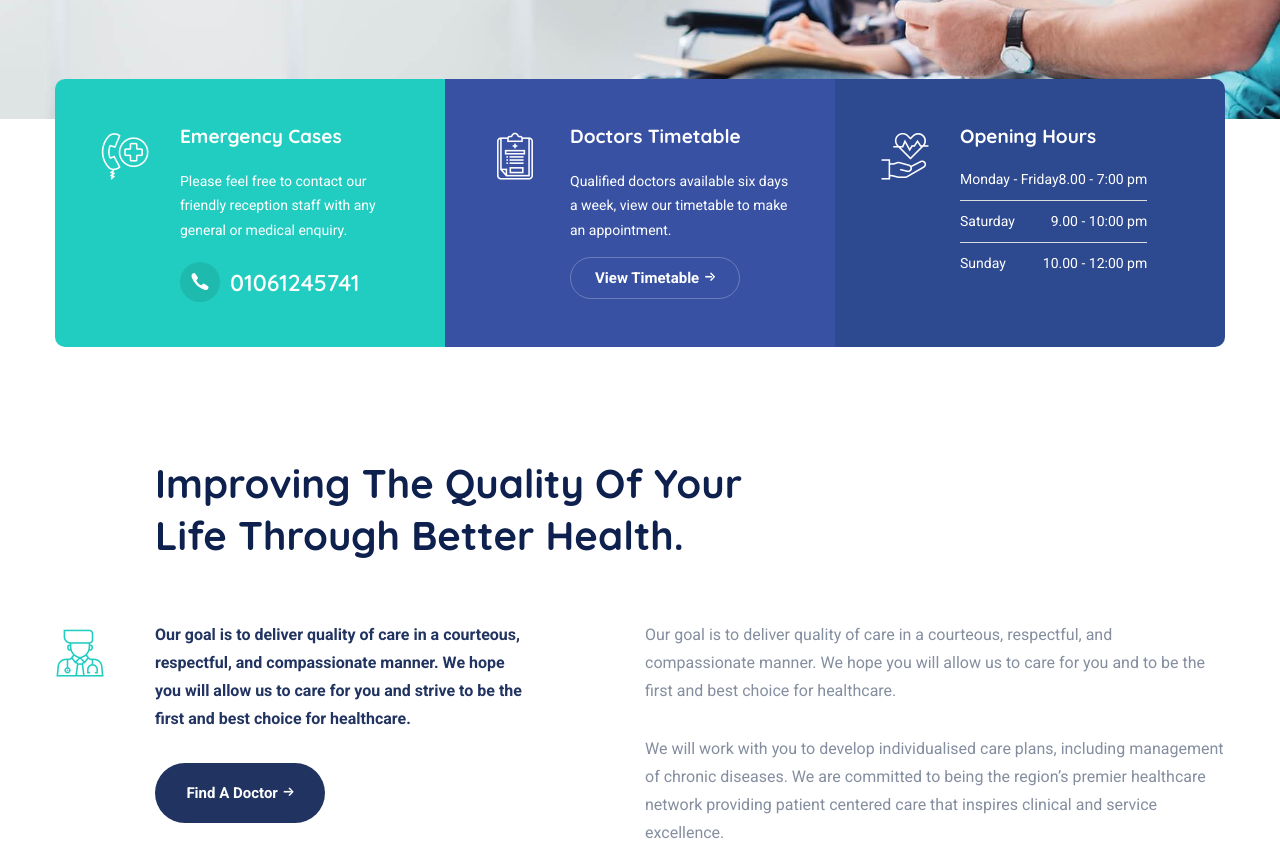
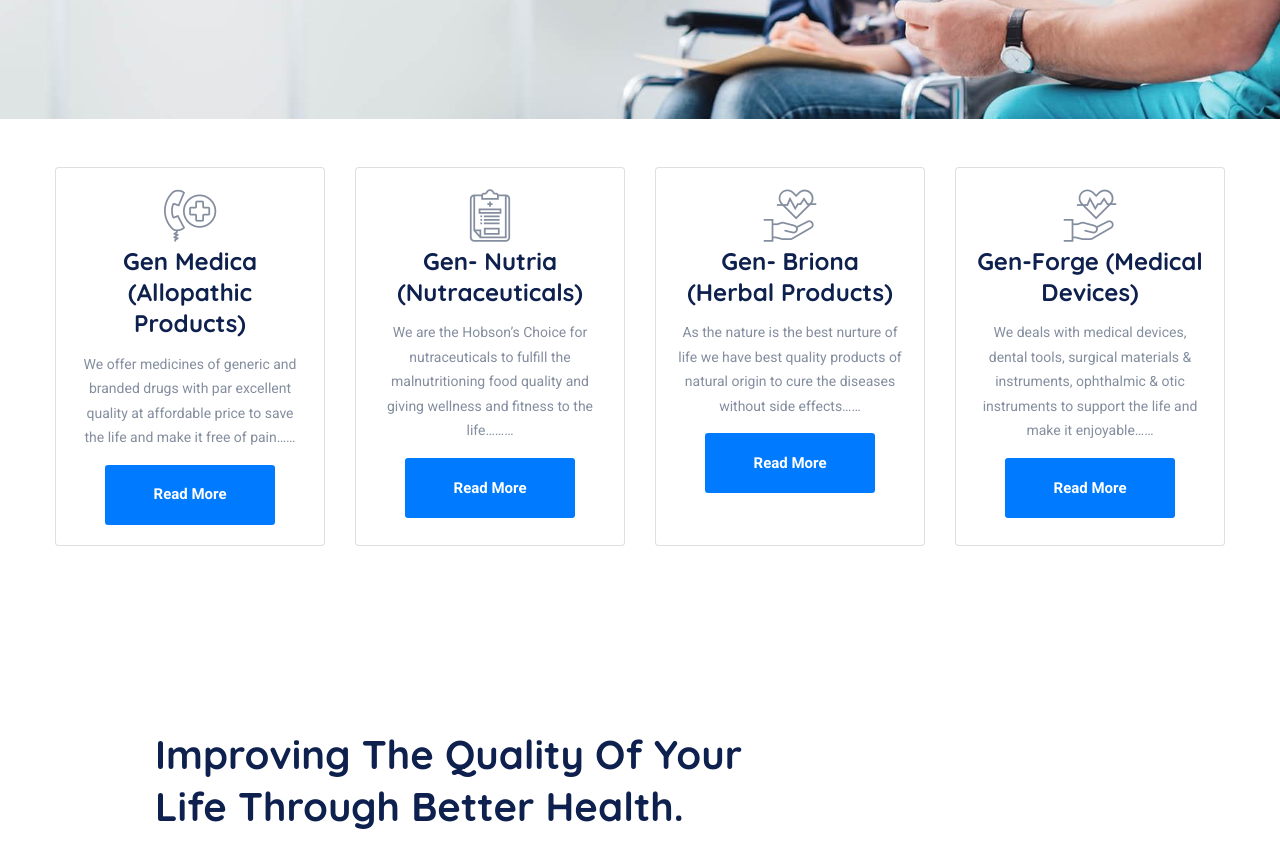
Before and after one commit to abdulrehman043/narbioton_web, a plain HTML site: page index.html in a window 1280 px wide. Shown: the part 676-1526 px from the top of the page. Drawn offline with Linux system fonts and the light colour scheme; files whose address does not match are found by name.

Commit message:
update pharamcy 1

```diff
--- a/index.html
+++ b/index.html
@@ -9,7 +9,7 @@
   <meta http-equiv="X-UA-Compatible" content="ie=edge" />
   <meta name="description" content="Medcity - Medical Healthcare HTML5 Template">
   <link href="assets/images/favicon/favicon.png" rel="icon">
-  <title>Medcity - Medical Healthcare HTML5 Template</title>
+  <title>Narbitton - Pharmacy</title>
 
   <link rel="stylesheet"
     href="https://fonts.googleapis.com/css2?family=Quicksand:wght@400;500;600;700&amp;family=Roboto:wght@400;700&amp;display=swap">
@@ -45,20 +45,20 @@
                       </a>
                       <p>Please feel free to contact our friendly reception staff with any general or medical enquiry.
                       </p>
-                      <a href="appointment.html" class="btn btn__secondary btn__link btn__block">
+                      <!-- <a href="appointment.html" class="btn btn__secondary btn__link btn__block">
                         <span>Make Appointment</span> <i class="icon-arrow-right"></i>
-                      </a>
-                    </div><!-- /.miniPopup-emergency -->
+                      </a> -->
+                    </div>
                   </li>
-                  <li>
+                  <!-- <li>
                     <i class="icon-phone"></i><a href="tel:+5565454117">Emergency Line: (002) 01061245741</a>
-                  </li>
-                  <li>
+                  </li> -->
+                  <!-- <li>
                     <i class="icon-location"></i><a href="#">Location: Brooklyn, New York</a>
-                  </li>
-                  <li>
+                  </li> -->
+                  <!-- <li>
                     <i class="icon-clock"></i><a href="contact-us.html">Mon - Fri: 8:00 am - 7:00 pm</a>
-                  </li>
+                  </li> -->
                 </ul><!-- /.contact__list -->
                 <div class="d-flex">
                   <ul class="social-icons list-unstyled mb-0 mr-30">
@@ -66,10 +66,10 @@
                     <li><a href="#"><i class="fab fa-instagram"></i></a></li>
                     <li><a href="#"><i class="fab fa-twitter"></i></a></li>
                   </ul><!-- /.social-icons -->
-                  <form class="header-topbar__search">
+                  <!-- <form class="header-topbar__search">
                     <input type="text" class="form-control" placeholder="Search...">
                     <button class="header-topbar__search-btn"><i class="fa fa-search"></i></button>
-                  </form>
+                  </form> -->
                 </div>
               </div>
             </div><!-- /.col-12 -->
@@ -88,24 +88,7 @@
           <div class="collapse navbar-collapse" id="mainNavigation">
             <ul class="navbar-nav ml-auto">
               <li class="nav__item has-dropdown">
-                <a href="#" data-toggle="dropdown" class="dropdown-toggle nav__item-link active">Home</a>
-                <ul class="dropdown-menu">
-                  <li class="nav__item">
-                    <a href="index.html" class="nav__item-link">Home Main</a>
-                  </li><!-- /.nav-item -->
-                  <li class="nav__item">
-                    <a href="home-modern.html" class="nav__item-link">Home Modern</a>
-                  </li><!-- /.nav-item -->
-                  <li class="nav__item">
-                    <a href="home-classic.html" class="nav__item-link">Home Classic</a>
-                  </li><!-- /.nav-item -->
-                  <li class="nav__item">
-                    <a href="home-dentist.html" class="nav__item-link">Home Dentist</a>
-                  </li><!-- /.nav-item -->
-                  <li class="nav__item">
-                    <a href="home-pharmacy.html" class="nav__item-link">Home pharmacy</a>
-                  </li><!-- /.nav-item -->
-                </ul><!-- /.dropdown-menu -->
+                <a href="home-pharmacy.html" data-toggle="dropdown" class="dropdown-toggle nav__item-link active">Home</a>
               </li><!-- /.nav-item -->
               <li class="nav__item has-dropdown">
                 <a href="#" data-toggle="dropdown" class="dropdown-toggle nav__item-link">About Us</a>
@@ -321,57 +304,65 @@
     <!-- ============================
         contact info
     ============================== -->
-    <section class="contact-info py-0">
+
+    <section class="contact-info py-5">
       <div class="container">
-        <div class="row row-no-gutter boxes-wrapper">
-          <div class="col-sm-12 col-md-4">
-            <div class="contact-box d-flex">
-              <div class="contact__icon">
-                <i class="icon-call3"></i>
-              </div><!-- /.contact__icon -->
-              <div class="contact__content">
-                <h2 class="contact__title">Emergency Cases</h2>
-                <p class="contact__desc">Please feel free to contact our friendly reception staff with any general or
-                  medical enquiry.</p>
-                <a href="tel:+201061245741" class="phone__number">
-                  <i class="icon-phone"></i> <span>01061245741</span>
-                </a>
-              </div><!-- /.contact__content -->
-            </div><!-- /.contact-box -->
-          </div><!-- /.col-md-4 -->
-          <div class="col-sm-12 col-md-4">
-            <div class="contact-box d-flex">
-              <div class="contact__icon">
-                <i class="icon-health-report"></i>
-              </div><!-- /.contact__icon -->
-              <div class="contact__content">
-                <h2 class="contact__title">Doctors Timetable</h2>
-                <p class="contact__desc">Qualified doctors available six days a week, view our timetable to make an
-                  appointment.</p>
-                <a href="doctors-timetable.html" class="btn btn__white btn__outlined btn__rounded">
-                  <span>View Timetable</span><i class="icon-arrow-right"></i>
-                </a>
-              </div><!-- /.contact__content -->
-            </div><!-- /.contact-box -->
-          </div><!-- /.col-md-4 -->
-          <div class="col-sm-12 col-md-4">
-            <div class="contact-box d-flex">
-              <div class="contact__icon">
-                <i class="icon-heart2"></i>
-              </div><!-- /.contact__icon -->
-              <div class="contact__content">
-                <h2 class="contact__title">Opening Hours</h2>
-                <ul class="time__list list-unstyled mb-0">
-                  <li><span>Monday - Friday</span><span>8.00 - 7:00 pm</span></li>
-                  <li><span>Saturday</span><span>9.00 - 10:00 pm</span></li>
-                  <li><span>Sunday</span><span>10.00 - 12:00 pm</span></li>
-                </ul>
-              </div><!-- /.contact__content -->
-            </div><!-- /.contact-box -->
-          </div><!-- /.col-md-4 -->
+        <div class="row">
+
+          <!-- Box 1: Emergency Cases -->
+          <div class="col-md-3 mb-4">
+            <div class="card h-100">
+              <div class="card-body text-center">
+                <i class="icon-call3 display-4 mb-4"></i>
+                <h5 class="card-title">Gen Medica (allopathic products)</h5>
+                <p class="card-text">We offer medicines of generic and branded drugs with par excellent quality at affordable price to save the life and make it free of pain……</p>
+                <a href="#" class="btn btn-primary">Read More</a>
+              </div>
+            </div>
+          </div>
+
+          <!-- Box 2: Doctors Timetable -->
+          <div class="col-md-3 mb-4">
+            <div class="card h-100">
+              <div class="card-body text-center">
+                <i class="icon-health-report display-4 mb-4"></i>
+                <h5 class="card-title">Gen- nutria (nutraceuticals)</h5>
+                <p class="card-text">We are the Hobson’s Choice for nutraceuticals to fulfill the malnutritioning food quality and giving wellness and fitness to the life………</p>
+                <a href="#" class="btn btn-primary">Read More</a>
+              </div>
+            </div>
+          </div>
+
+          <!-- Box 3: Opening Hours -->
+          <div class="col-md-3 mb-4">
+            <div class="card h-100">
+              <div class="card-body text-center">
+                <i class="icon-heart2 display-4 mb-4"></i>
+                <h5 class="card-title">Gen- briona (herbal products)</h5>
+                <p class="card-text">As the nature is the best nurture of life we have best quality products of natural origin to cure the diseases without side effects……</p>
+                <a href="#" class="btn btn-primary">Read More</a>
+              </div>
+            </div>
+          </div>
+
+          <!-- Box 4: Dummy Box -->
+          <div class="col-md-3 mb-4">
+            <div class="card h-100">
+              <div class="card-body text-center">
+                <i class="icon-heart2 display-4 mb-4"></i>
+                <h5 class="card-title">Gen-Forge (Medical Devices)</h5>
+                <p class="card-text">We deals with medical devices, dental tools, surgical materials & instruments, ophthalmic & otic instruments to support the life and make it enjoyable……</p>
+                <a href="#" class="btn btn-primary">Read More</a>
+              </div>
+            </div>
+          </div>
+
         </div><!-- /.row -->
       </div><!-- /.container -->
     </section><!-- /.contact-info -->
+
+
+
 
     <!-- ========================
       About Layout 2
```
Also changed, not shown: home-pharmacy.html (+12 -26 lines).
